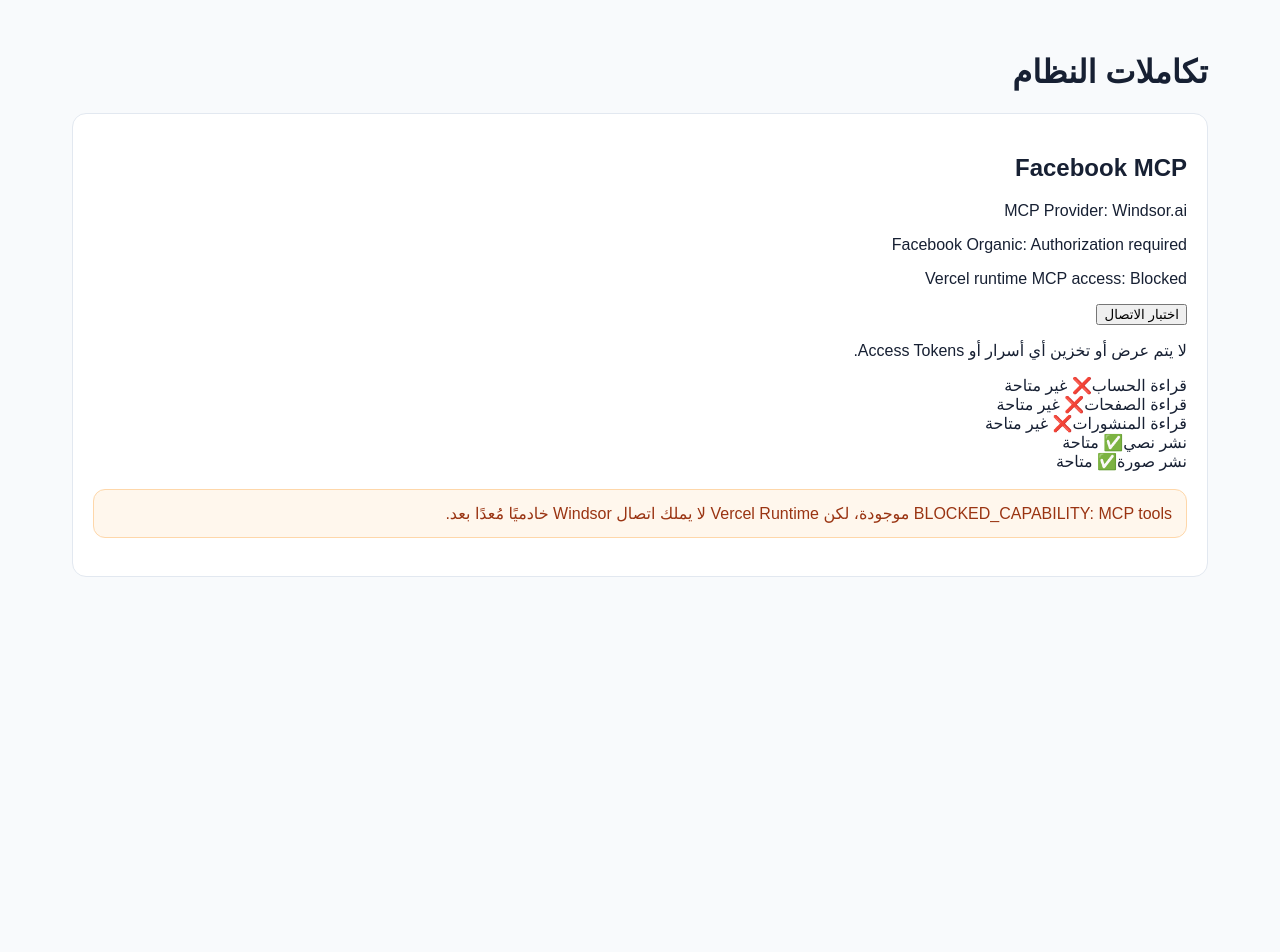
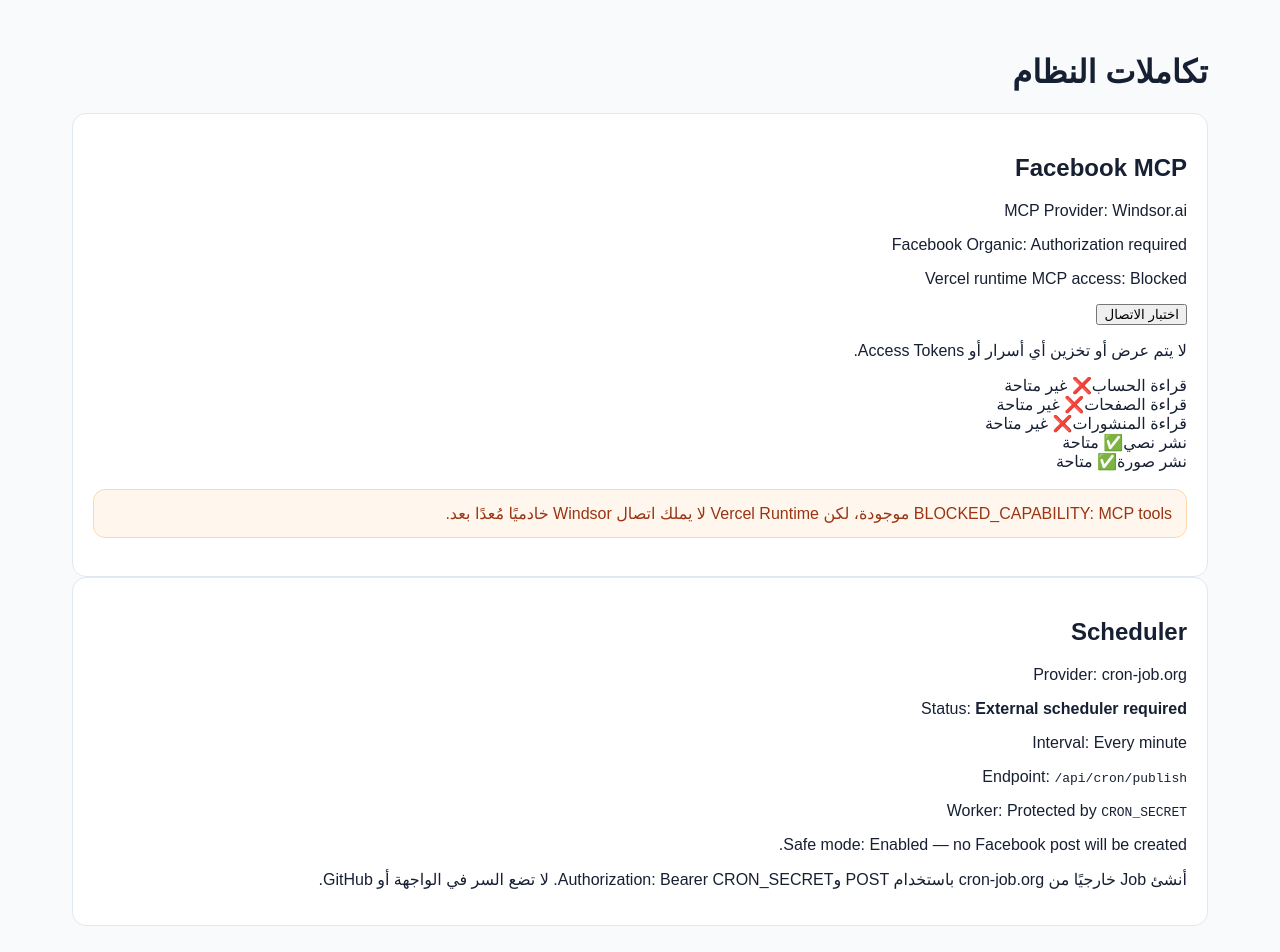
Before and after one commit to habeeb774/social-publisher, a Next.js app: page /settings/integrations in a window 1280 px wide. Shown: the top 952 px of the page. Before the commit the page ends 800 px from the top, so only its background shows below. Built offline with nearby package versions, Linux system fonts and the light colour scheme.

Commit message:
document external production scheduler

```diff
--- a/src/app/settings/integrations/page.tsx
+++ b/src/app/settings/integrations/page.tsx
@@ -34,6 +34,16 @@ export default async function IntegrationsSettings() {
           <div className="banner">BLOCKED_CAPABILITY: MCP tools موجودة، لكن Vercel Runtime لا يملك اتصال Windsor خادميًا مُعدًا بعد.</div>
         )}
       </section>
+      <section className="card">
+        <h2>Scheduler</h2>
+        <p>Provider: cron-job.org</p>
+        <p>Status: <strong>External scheduler required</strong></p>
+        <p>Interval: Every minute</p>
+        <p>Endpoint: <code>/api/cron/publish</code></p>
+        <p>Worker: Protected by <code>CRON_SECRET</code></p>
+        <p>Safe mode: Enabled — no Facebook post will be created.</p>
+        <p className="muted">أنشئ Job خارجيًا من cron-job.org باستخدام POST وAuthorization: Bearer CRON_SECRET. لا تضع السر في الواجهة أو GitHub.</p>
+      </section>
     </main>
   );
 }
```
